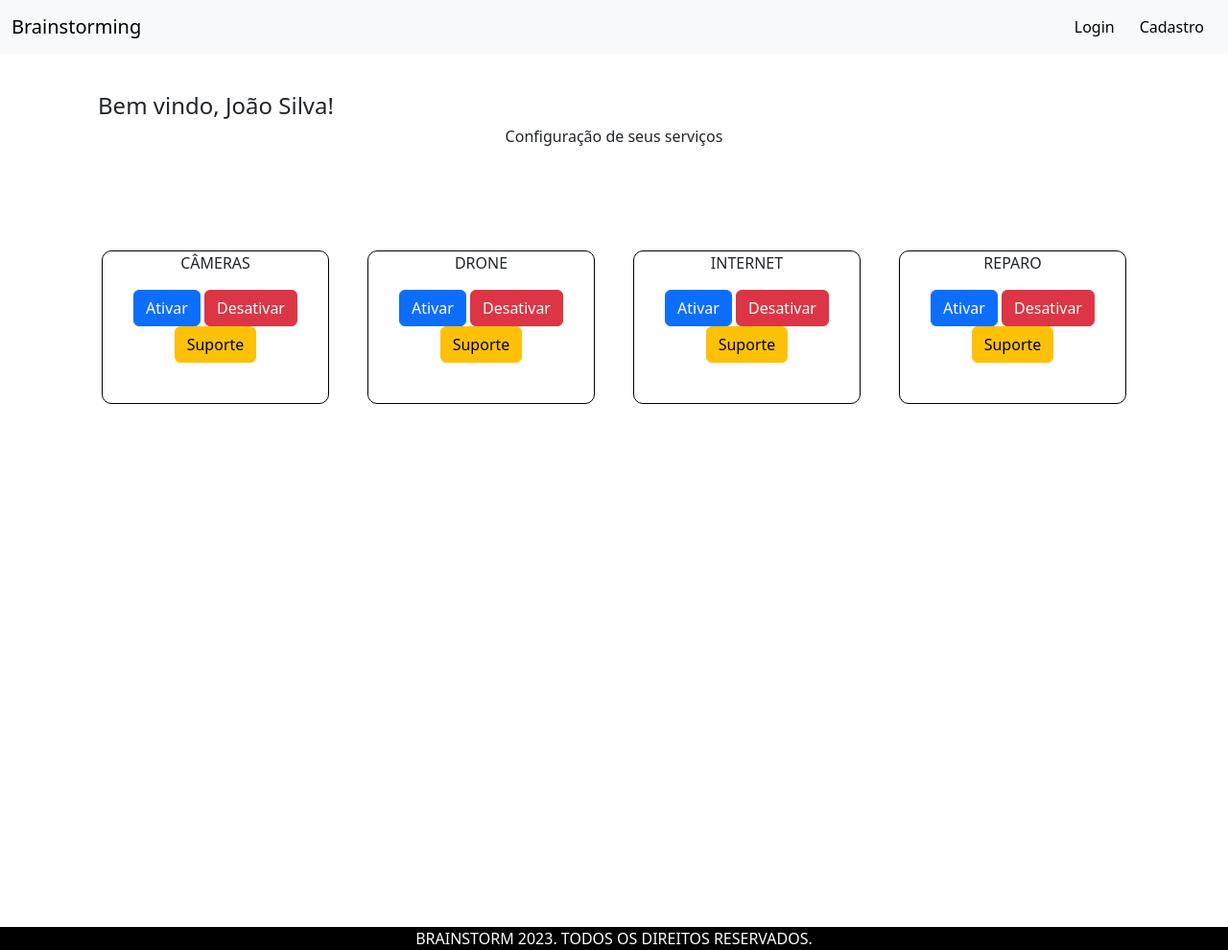
After one commit to EliasAraujoDev/projetoCursoRedes, a PHP site: page /views/perfil.php in a window 1280 px wide. The commit adds this page. Shown: the whole page at 96% size. Run offline with PHP 8.4, Linux system fonts and the light colour scheme.

Commit message:
renan- perfil

```diff
--- a/css/index.css
+++ b/css/index.css
@@ -59,6 +59,12 @@ main{
     /* fazer sonbreamento */
     justify-content: space-between;
     border-radius: 10px;
+    transition: 500ms linear;
+
+  }
+
+  #index .col:hover {
+    transform: scale(1.1);
   }
 
   #index .col:hover {
--- /dev/null
+++ b/css/perfil.css
@@ -0,0 +1,45 @@
+
+
+
+#perfil {
+    display: flex;
+    background-image: linear-gradient();
+    background-position: center;
+    background-size: cover;
+    background-repeat: no-repeat;
+
+}
+
+#perfil h4{
+    text-align: left;
+    margin-top: 40px;
+    margin-left: 20px;
+}
+#perfil h6{
+    text-align: center;
+}
+
+
+
+#perfil .row{
+    display: flex;
+    height: 200px;
+    margin: 4px;
+    margin-top: 8%;
+    margin-bottom: 47%;
+
+
+}
+#perfil .col{
+    border-color: black;
+    border: solid rgb(0, 0, 0) 0.5px;
+    border-radius: 10px;
+    margin: 20px;
+    transition: 500ms linear;
+
+}
+
+
+#perfil .col:hover {
+    transform: scale(1.2);
+  }
--- a/views/login.php
+++ b/views/login.php
@@ -30,7 +30,7 @@ require_once $_SERVER['DOCUMENT_ROOT'] . '/projetocursoredes/templates/cabecalho
       <input type="checkbox" class="form-check-input" id="exampleCheck1" required>
       <label class="form-check-label" for="exampleCheck1">Não sou robô</label>
     </div>
-    <a href="/projetocursoredes/views/login.php"></a><button type="submit" class="btn btn-primary" id="entrar">Entrar</button>
+    <a href="/projetocursoredes/views/perfil.php"><button type="submit" class="btn btn-primary" id="entrar">Entrar</button></a>
   </form>
 </div>
 
--- /dev/null
+++ b/views/perfil.php
@@ -0,0 +1,68 @@
+<?php
+require_once $_SERVER['DOCUMENT_ROOT'] . '/projetocursoredes/templates/cabecalho.php';
+?>
+
+<head>
+    <link rel="stylesheet" href="/projetocursoredes/css/perfil.css">
+</head>
+
+<div id="perfil">
+
+
+    <div class="container text-center">
+
+        <h4>Bem vindo, João Silva!</h4>
+
+        <h6>Configuração de seus serviços</h6>
+        <div class="row">
+            <div class="col">
+                <p>CÂMERAS</p>
+                <button type="button" class="btn btn-primary">Ativar</button>
+                <button type="button" class="btn btn-danger">Desativar</button>
+                <button type="button" class="btn btn-warning">Suporte</button>
+
+
+            </div>
+            <div class="col">
+                <p>DRONE</p>
+                <button type="button" class="btn btn-primary">Ativar</button>
+                <button type="button" class="btn btn-danger">Desativar</button>
+                <button type="button" class="btn btn-warning">Suporte</button>
+
+            </div>
+            <div class="col">
+                <p>INTERNET</p>
+
+                <button type="button" class="btn btn-primary">Ativar</button>
+                <button type="button" class="btn btn-danger">Desativar</button>
+                <button type="button" class="btn btn-warning">Suporte</button>
+
+            </div>
+            <div class="col">
+                <p> REPARO</p>
+
+                <button type="button" class="btn btn-primary">Ativar</button>
+                <button type="button" class="btn btn-danger">Desativar</button>
+                <button type="button" class="btn btn-warning">Suporte</button>
+
+            </div>
+        </div>
+    </div>
+
+
+
+
+
+
+
+
+
+
+
+
+
+</div>
+
+<?php
+require_once $_SERVER['DOCUMENT_ROOT'] . '/projetocursoredes/templates/rodape.php';
+?>
```
Also changed, not shown: views/cadastro.php (+12 -7 lines).
